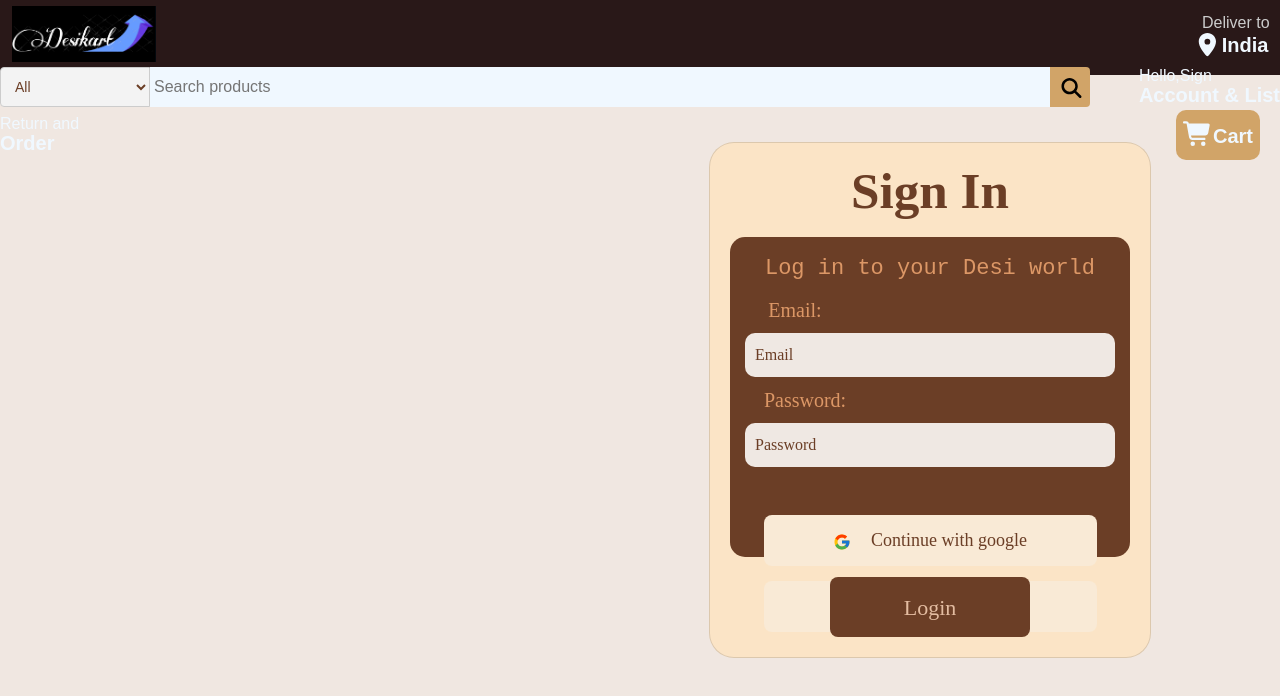
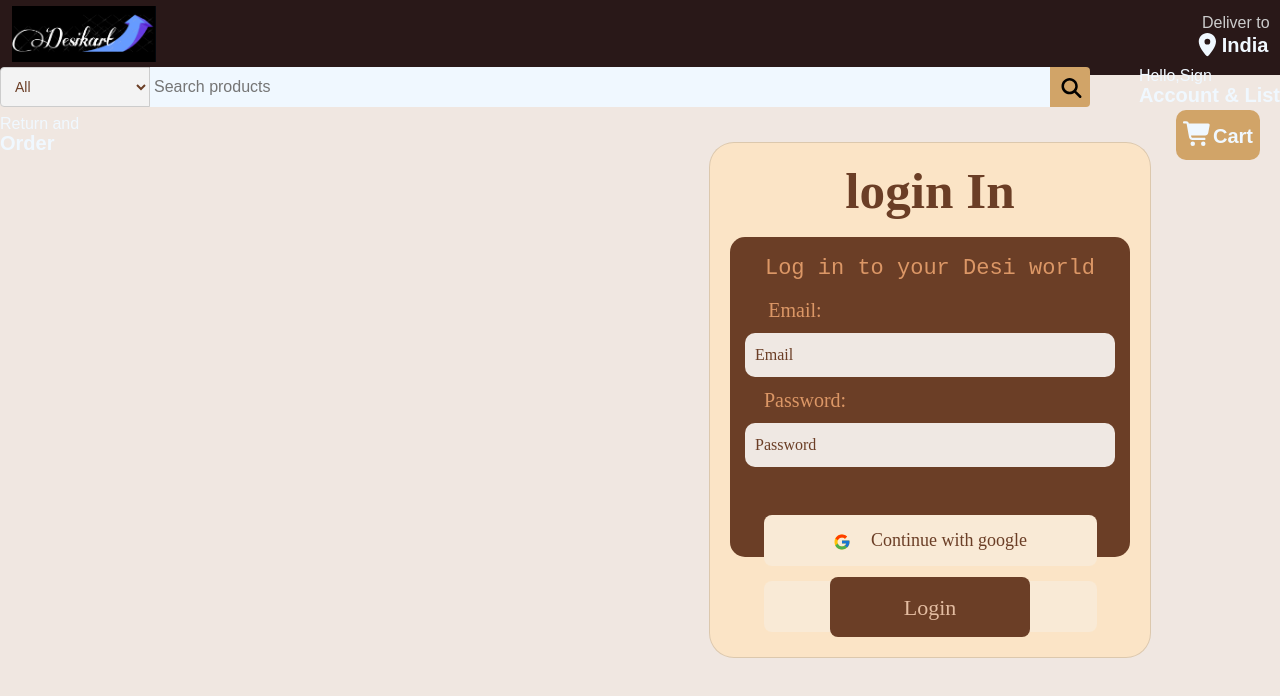
Before and after one commit to VermaPurnima27/Karkrita, a React (Vite) app: page / in a window 1280 px wide. Shown: the top 696 px of the page. Built offline with nearby package versions, Linux system fonts and the light colour scheme.

Commit message:
added signin page ui

```diff
--- a/src/Component/Signin.jsx
+++ b/src/Component/Signin.jsx
@@ -19,7 +19,7 @@ export default function Signin() {
       <div className='container'>
         <div className="card">
 
-          <h1>Sign In</h1>
+          <h1>login In</h1>
 
           <div className="form-box">
             <p className='heading'>Log in to your Desi world</p>
```
